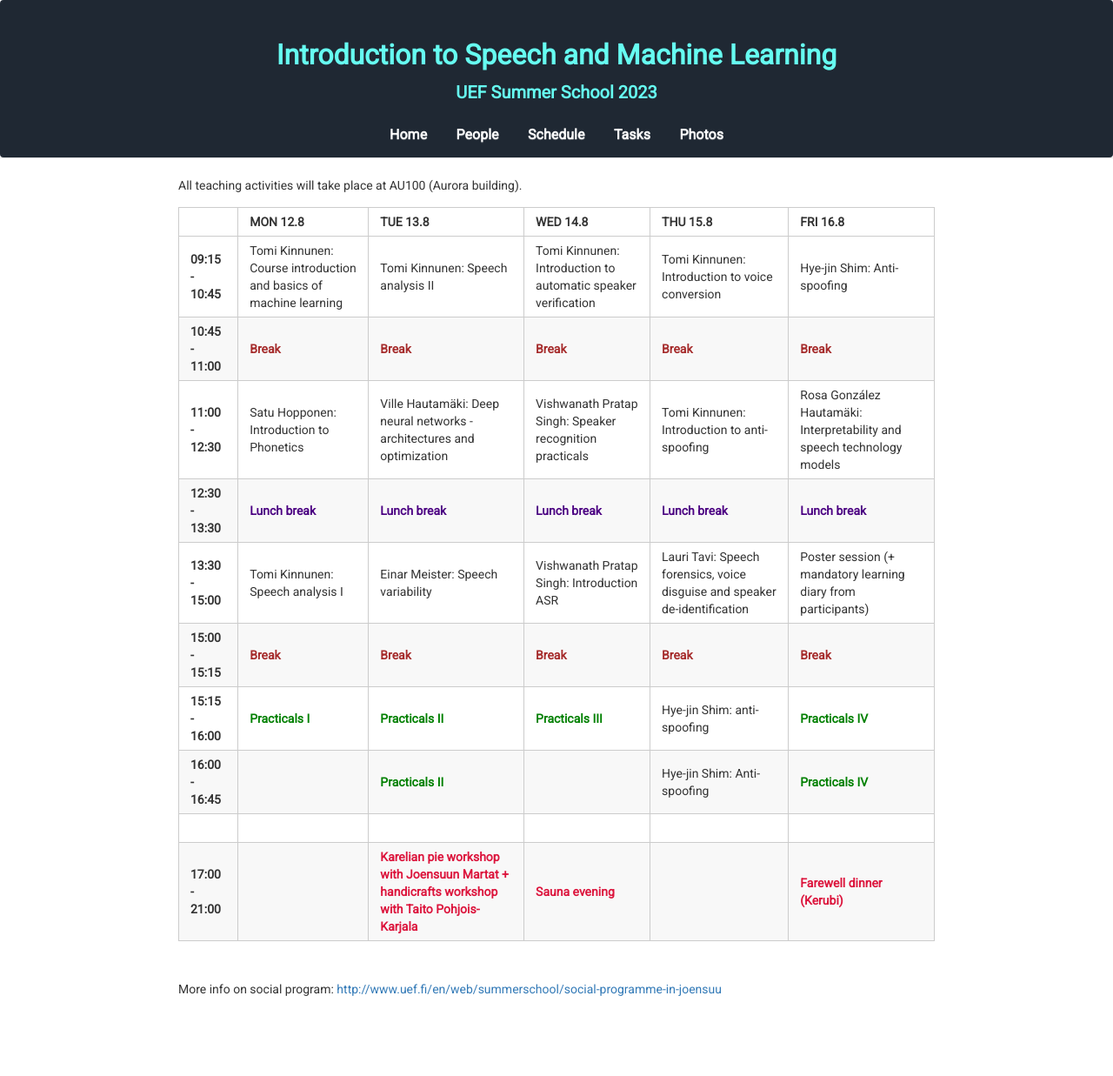
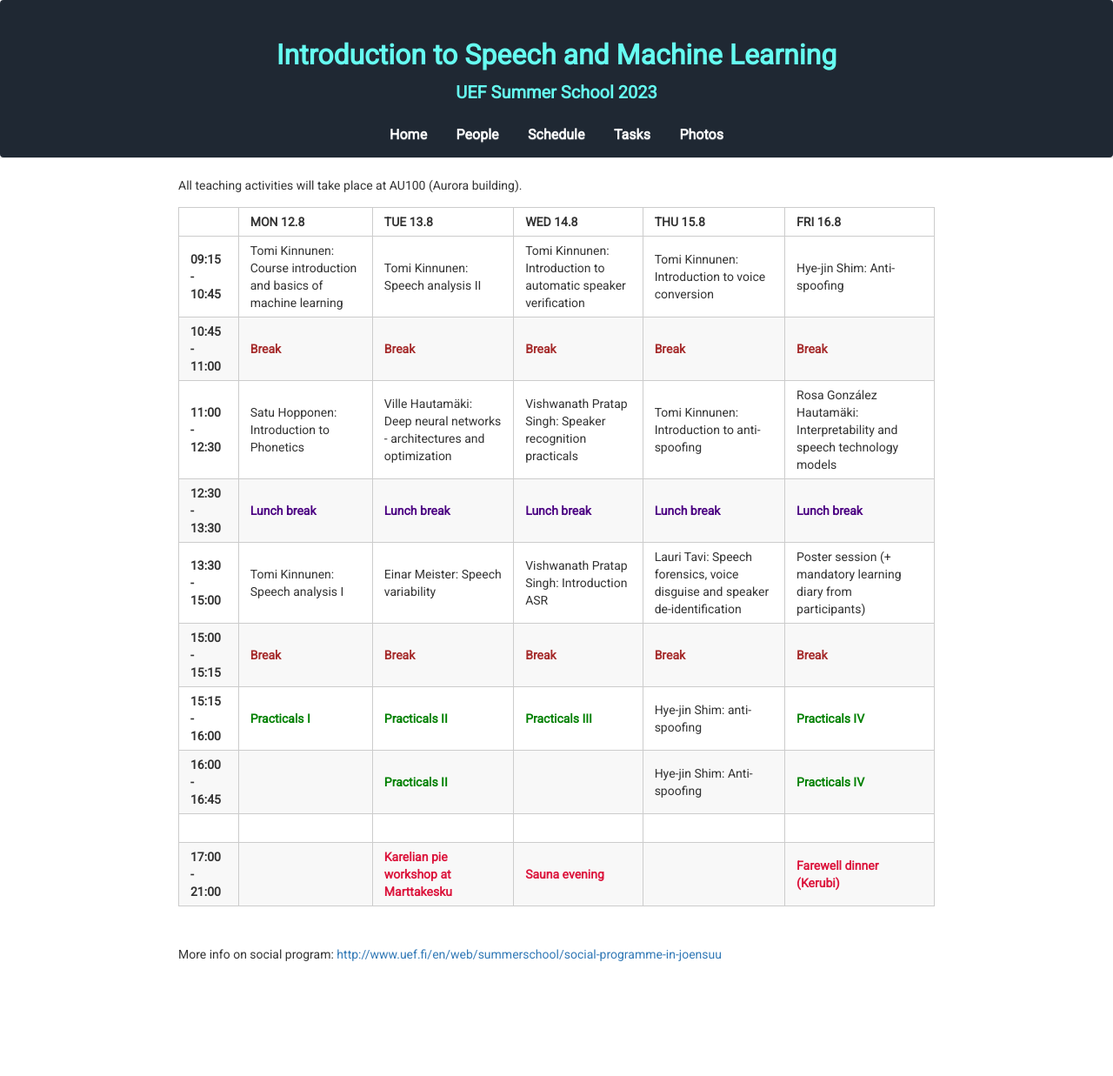
Before and after one commit to vpspeech/summerschool2023, a Jekyll site: the page built from schedule.md, in a window 1280 px wide. Shown: the whole page at 87% size. Built offline with Jekyll 4.4.1, drawn with Linux system fonts in a browser that asks for light colours; nearby versions of some CDN libraries; after the commit the page ends 1197 px from its top, so only the background shows below that.

Commit message:
Update schedule.md

```diff
--- a/schedule.md
+++ b/schedule.md
@@ -16,7 +16,7 @@ All teaching activities will take place at AU100 (Aurora building).
 | **15:15 - 16:00** | <span style="color:green">**Practicals I**</span>             | <span style="color:green">**Practicals II**</span> | <span style="color:green">**Practicals III**</span>                                          | Hye-jin Shim: anti-spoofing |  <span style="color:green">**Practicals IV**</span> |
 | **16:00 - 16:45** |                 | <span style="color:green">**Practicals II**</span> |                                           | Hye-jin Shim: Anti-spoofing |  <span style="color:green">**Practicals IV**</span> |
 |                   |                                                   |                                                         |                                                   |                                                         |                                                   |
-| **17:00 - 21:00**  |       |                  <span style="color:crimson">**Karelian pie workshop with Joensuun Martat + handicrafts workshop with Taito Pohjois-Karjala**</span>                                         |    <span style="color:crimson">**Sauna evening**</span>                                                                       |                                                   |                 <span style="color:crimson">**Farewell dinner (Kerubi)**                                  |
+| **17:00 - 21:00**  |       |                  <span style="color:crimson">**Karelian pie workshop at Marttakesku**</span>                                         |    <span style="color:crimson">**Sauna evening**</span>                                                                       |                                                   |                 <span style="color:crimson">**Farewell dinner (Kerubi)**                                  |
 
 &nbsp;
 
```
